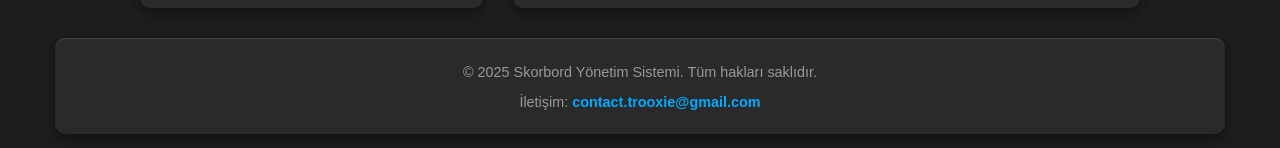
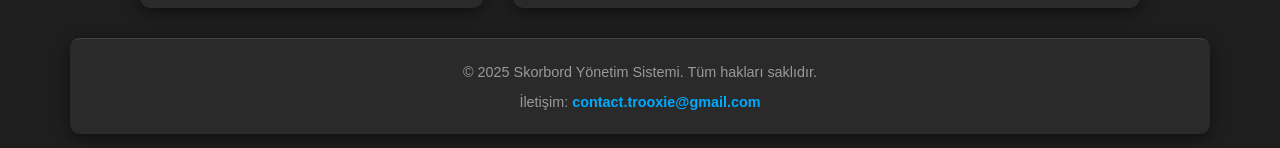
Before and after one commit to tenshoedits/Soccer_Scoreboard_by_TrooXie, a website: page public/index.html in a window 1280 px wide. Shown: the part 788-936 px from the top of the page. Drawn offline with Linux system fonts and the light colour scheme.

```diff
--- a/public/index.html
+++ b/public/index.html
@@ -122,7 +122,7 @@
 
         .site-footer {
             width: 100%;
-            max-width: 1150px;
+            max-width: 1120px;
             padding: 10px;
             background-color: #2a2a2a;
             color: #999;
```
